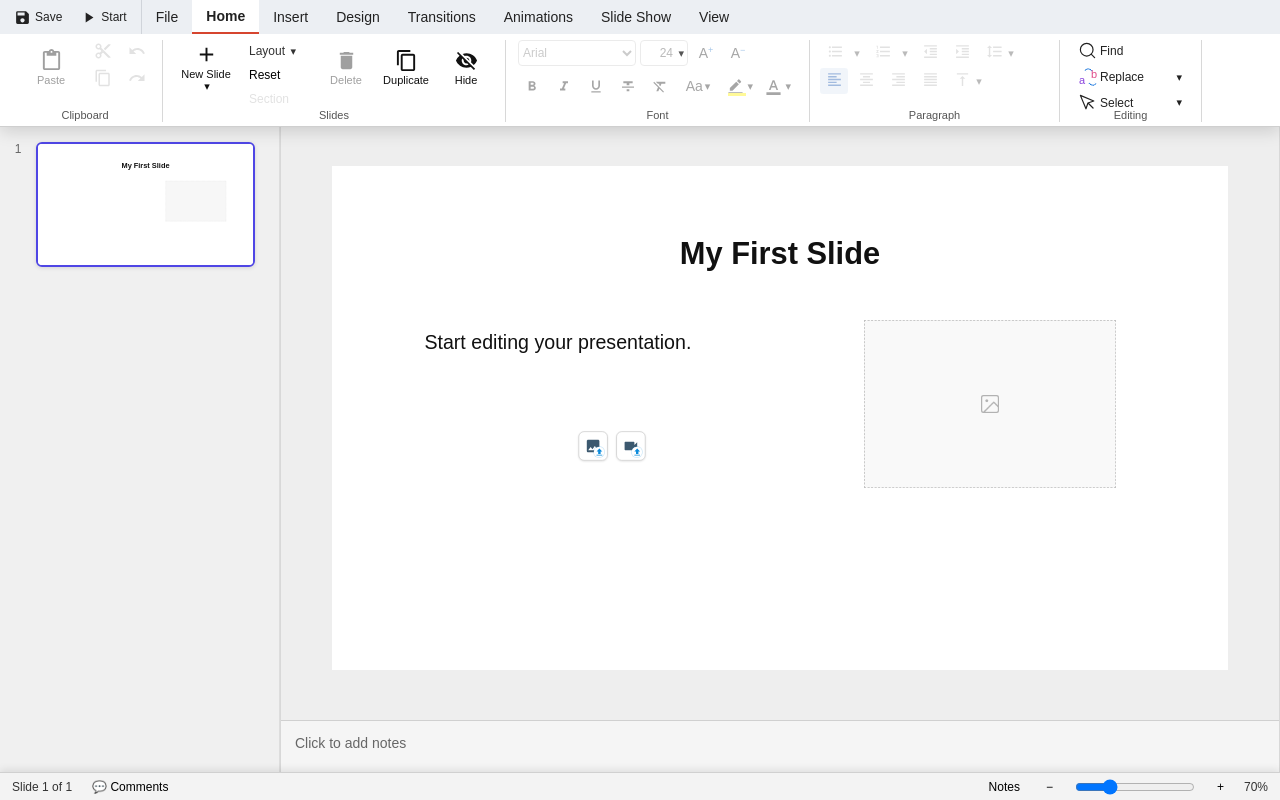
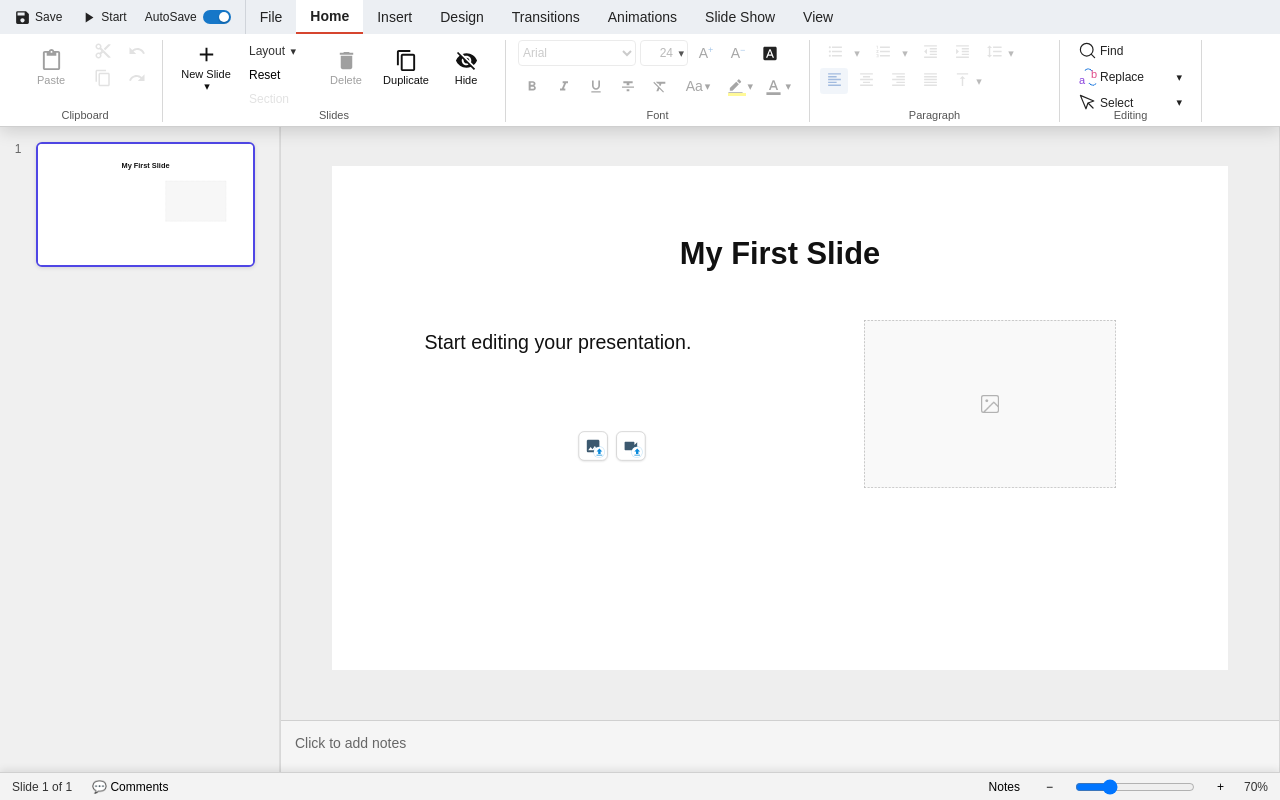
Before and after one commit to NargizaAlieva/revealjs-presentation-editor, a React app in the folder frontend/: page / in a window 1280 px wide. Both pictures are taken after a click on the button "New". Built offline with nearby package versions, Linux system fonts and the light colour scheme; the HTML template or start-up script is replaced by a standard one.

Commit message:
Add AutoSave toggle and custom font upload

```diff
--- a/frontend/src/components/editor/Toolbar.css
+++ b/frontend/src/components/editor/Toolbar.css
@@ -51,6 +51,57 @@
 
 .toolbar-quick-action svg {
   font-size: 17px;
+}
+
+.toolbar-autosave {
+  height: 28px;
+  display: inline-flex;
+  align-items: center;
+  gap: 6px;
+  padding: 0 7px;
+  border: 1px solid transparent;
+  border-radius: 3px;
+  background: transparent;
+  color: #222;
+  cursor: pointer;
+  font: inherit;
+  font-size: 12px;
+}
+
+.toolbar-autosave:hover,
+.toolbar-autosave:focus-visible {
+  border-color: #c7ccd4;
+  background: #ffffff;
+  outline: none;
+}
+
+.toolbar-autosave-switch {
+  position: relative;
+  width: 28px;
+  height: 14px;
+  border-radius: 999px;
+  background: #9ca3af;
+  transition: background-color 0.15s ease;
+}
+
+.toolbar-autosave-switch > span {
+  position: absolute;
+  top: 2px;
+  left: 2px;
+  width: 10px;
+  height: 10px;
+  border-radius: 50%;
+  background: #ffffff;
+  box-shadow: 0 1px 2px rgba(0, 0, 0, 0.25);
+  transition: transform 0.15s ease;
+}
+
+.toolbar-autosave-switch.is-on {
+  background: #1677c8;
+}
+
+.toolbar-autosave-switch.is-on > span {
+  transform: translateX(14px);
 }
 
 .toolbar-tab {
--- a/frontend/src/components/editor/Toolbar.jsx
+++ b/frontend/src/components/editor/Toolbar.jsx
@@ -32,10 +32,12 @@ function getToolbarTabs(isSlideMasterOpen, hasPictureFormat) {
 export default function Toolbar(props) {
   const {
     activeTab,
+    autosaveEnabled,
     isSlideMasterOpen,
     onOpenPreviewFromBeginning,
     onSavePresentation,
     onTabChange,
+    onToggleAutosave,
     selectedMediaElement,
   } = props;
   const [localActiveTab, setLocalActiveTab] = useState("Home");
@@ -75,6 +77,8 @@ export default function Toolbar(props) {
         onTabChange={setCurrentTab}
         onSavePresentation={onSavePresentation}
         onOpenPreviewFromBeginning={onOpenPreviewFromBeginning}
+        autosaveEnabled={autosaveEnabled}
+        onToggleAutosave={onToggleAutosave}
       />
       <ToolbarContent {...props} currentTab={currentTab} />
     </header>
--- a/frontend/src/components/toolbar/home/FontGroup.css
+++ b/frontend/src/components/toolbar/home/FontGroup.css
@@ -22,6 +22,19 @@
   border-radius: 4px;
   background: white;
   font-size: 12px;
+}
+
+.font-upload-input {
+  display: none;
+}
+
+.font-upload-command {
+  flex: 0 0 28px;
+  color: #1677c8;
+}
+
+.font-upload-command svg {
+  font-size: 18px;
 }
 
 .sz-picker {
--- a/frontend/src/components/toolbar/home/FontGroup.jsx
+++ b/frontend/src/components/toolbar/home/FontGroup.jsx
@@ -8,13 +8,13 @@ import {
   MdFormatItalic,
   MdFormatStrikethrough,
   MdFormatUnderlined,
+  MdFontDownload,
 } from "react-icons/md";
 import ColorPicker from "../../canvas/tools/ColorPicker";
 import "./FontGroup.css";
 
 const SIZES = [
-  8, 9, 10, 11, 12, 14, 16, 18, 20, 24, 28, 32, 36, 40, 44, 48, 54, 60,
-  72, 96,
+  8, 9, 10, 11, 12, 14, 16, 18, 20, 24, 28, 32, 36, 40, 44, 48, 54, 60, 72, 96,
 ];
 
 function SizePicker({ value, disabled, onChange }) {
@@ -169,9 +169,15 @@ export default function FontGroup({
   fonts = [],
   onFormatChange,
   onChangeCase,
+  onFontUpload,
 }) {
   const [showCaseMenu, setShowCaseMenu] = useState(false);
+  const [fontUpload, setFontUpload] = useState({
+    loading: false,
+    error: "",
+  });
   const caseRef = useRef(null);
+  const fontInputRef = useRef(null);
 
   useEffect(() => {
     if (!showCaseMenu) return;
@@ -220,8 +226,7 @@ export default function FontGroup({
     if (active) values.delete(name);
     else values.add(name);
     fmt({
-      "text-decoration":
-        values.size > 0 ? [...values].join(" ") : "none",
+      "text-decoration": values.size > 0 ? [...values].join(" ") : "none",
     });
   };
 
@@ -236,6 +241,31 @@ export default function FontGroup({
       highlight: null,
       "super-sub-script": null,
     });
+
+  const uploadFont = async (event) => {
+    const file = event.target.files?.[0];
+    event.target.value = "";
+    if (!file || !onFontUpload) return;
+
+    const fontName = file.name
+      .replace(/\.(ttf|otf|woff2?)$/i, "")
+      .replace(/[_-]+/g, " ")
+      .trim();
+    if (!fontName) return;
+
+    setFontUpload({ loading: true, error: "" });
+    try {
+      await onFontUpload(fontName, file);
+      if (isTextSelected) fmt({ font: fontName });
+      setFontUpload({ loading: false, error: "" });
+    } catch (error) {
+      console.error("[FontGroup] Failed to upload font:", error);
+      setFontUpload({
+        loading: false,
+        error: "The selected font could not be loaded.",
+      });
+    }
+  };
 
   return (
     <div className="ribbon-group font-group">
@@ -279,6 +309,25 @@ export default function FontGroup({
         >
           A<sup>−</sup>
         </button>
+        <button
+          type="button"
+          className="font-command font-upload-command"
+          disabled={!onFontUpload || fontUpload.loading}
+          title={
+            fontUpload.error ||
+            (fontUpload.loading ? "Loading font..." : "Upload font family")
+          }
+          onClick={() => fontInputRef.current?.click()}
+        >
+          <MdFontDownload />
+        </button>
+        <input
+          ref={fontInputRef}
+          className="font-upload-input"
+          type="file"
+          accept=".ttf,.otf,.woff,.woff2,font/ttf,font/otf,font/woff,font/woff2"
+          onChange={uploadFont}
+        />
       </div>
 
       <div className="font-row font-row-bottom">
@@ -334,15 +383,49 @@ export default function FontGroup({
           </button>
           {showCaseMenu && (
             <div className="font-case-menu">
-              <button onMouseDown={(e) => e.preventDefault()} onClick={() => { onChangeCase?.("sentence"); setShowCaseMenu(false); }}>
+              <button
+                onMouseDown={(e) => e.preventDefault()}
+                onClick={() => {
+                  onChangeCase?.("sentence");
+                  setShowCaseMenu(false);
+                }}
+              >
                 Sentence case
               </button>
-              <button onMouseDown={(e) => e.preventDefault()} onClick={() => { onChangeCase?.("lower"); setShowCaseMenu(false); }}>lowercase</button>
-              <button onMouseDown={(e) => e.preventDefault()} onClick={() => { onChangeCase?.("upper"); setShowCaseMenu(false); }}>UPPERCASE</button>
-              <button onMouseDown={(e) => e.preventDefault()} onClick={() => { onChangeCase?.("title"); setShowCaseMenu(false); }}>
+              <button
+                onMouseDown={(e) => e.preventDefault()}
+                onClick={() => {
+                  onChangeCase?.("lower");
+                  setShowCaseMenu(false);
+                }}
+              >
+                lowercase
+              </button>
+              <button
+                onMouseDown={(e) => e.preventDefault()}
+                onClick={() => {
+                  onChangeCase?.("upper");
+                  setShowCaseMenu(false);
+                }}
+              >
+                UPPERCASE
+              </button>
+              <button
+                onMouseDown={(e) => e.preventDefault()}
+                onClick={() => {
+                  onChangeCase?.("title");
+                  setShowCaseMenu(false);
+                }}
+              >
                 Capitalize Each Word
               </button>
-              <button onMouseDown={(e) => e.preventDefault()} onClick={() => { onChangeCase?.("toggle"); setShowCaseMenu(false); }}>
+              <button
+                onMouseDown={(e) => e.preventDefault()}
+                onClick={() => {
+                  onChangeCase?.("toggle");
+                  setShowCaseMenu(false);
+                }}
+              >
                 tOGGLE cASE
               </button>
             </div>
--- a/frontend/src/components/toolbar/home/HomeTab.jsx
+++ b/frontend/src/components/toolbar/home/HomeTab.jsx
@@ -18,6 +18,7 @@ export default function HomeTab({
   currentFormatting = {},
   onFormatChange,
   onChangeCase,
+  onFontUpload,
   isTextSelected = false,
   presentation,
   onCut,
@@ -70,6 +71,7 @@ export default function HomeTab({
         fonts={fonts}
         onFormatChange={onFormatChange}
         onChangeCase={onChangeCase}
+        onFontUpload={onFontUpload}
       />
 
       <ParagraphGroup
--- a/frontend/src/components/toolbar/shell/ToolbarContent.jsx
+++ b/frontend/src/components/toolbar/shell/ToolbarContent.jsx
@@ -54,6 +54,7 @@ export default function ToolbarContent({
   currentFormatting,
   onFormatChange,
   onChangeCase,
+  onFontUpload,
   isTextSelected,
   presentation,
   onNewPresentation,
@@ -176,6 +177,7 @@ export default function ToolbarContent({
           currentFormatting={currentFormatting}
           onFormatChange={onFormatChange}
           onChangeCase={onChangeCase}
+          onFontUpload={onFontUpload}
           isTextSelected={isTextSelected}
           presentation={presentation}
           onCut={onCut}
--- a/frontend/src/components/toolbar/shell/ToolbarQuickActions.jsx
+++ b/frontend/src/components/toolbar/shell/ToolbarQuickActions.jsx
@@ -3,6 +3,8 @@ import { MdPlayArrow, MdSave } from "react-icons/md";
 export default function ToolbarQuickActions({
   onSavePresentation,
   onOpenPreviewFromBeginning,
+  autosaveEnabled = true,
+  onToggleAutosave,
 }) {
   return (
     <div className="toolbar-quick-actions" aria-label="Quick actions">
@@ -24,6 +26,24 @@ export default function ToolbarQuickActions({
         <MdPlayArrow />
         <span>Start</span>
       </button>
+      <button
+        type="button"
+        className="toolbar-autosave"
+        role="switch"
+        aria-checked={autosaveEnabled}
+        onClick={onToggleAutosave}
+        title={`Turn AutoSave ${autosaveEnabled ? "off" : "on"}`}
+      >
+        <span>AutoSave</span>
+        <span
+          className={`toolbar-autosave-switch${
+            autosaveEnabled ? " is-on" : ""
+          }`}
+          aria-hidden="true"
+        >
+          <span />
+        </span>
+      </button>
     </div>
   );
 }
--- a/frontend/src/components/toolbar/shell/ToolbarTabs.jsx
+++ b/frontend/src/components/toolbar/shell/ToolbarTabs.jsx
@@ -6,12 +6,16 @@ export default function ToolbarTabs({
   onTabChange,
   onSavePresentation,
   onOpenPreviewFromBeginning,
+  autosaveEnabled,
+  onToggleAutosave,
 }) {
   return (
     <nav className="toolbar-tabs">
       <ToolbarQuickActions
         onSavePresentation={onSavePresentation}
         onOpenPreviewFromBeginning={onOpenPreviewFromBeginning}
+        autosaveEnabled={autosaveEnabled}
+        onToggleAutosave={onToggleAutosave}
       />
       {tabs.map((tab) => (
         <button
--- a/frontend/src/hooks/useEditorController.js
+++ b/frontend/src/hooks/useEditorController.js
@@ -345,6 +345,7 @@ export function useEditorController() {
     moveSlideDown,
     reorderSlide,
     savePresentation,
+    toggleAutosave,
     resetPresentation,
     addTextElement,
     updateTextElementContent,
@@ -1802,6 +1803,7 @@ useEffect(() => {
     moveSlideDown,
     reorderSlide,
     savePresentation,
+    toggleAutosave,
     resetPresentation,
     updateTextElementContent,
     updateTextElementFormatting,
--- a/frontend/src/pages/EditorPage.jsx
+++ b/frontend/src/pages/EditorPage.jsx
@@ -54,6 +54,8 @@ export default function EditorPage() {
           onMoveSlideUp={ctrl.moveSlideUp}
           onMoveSlideDown={ctrl.moveSlideDown}
           onSavePresentation={ctrl.savePresentation}
+          autosaveEnabled={ctrl.state.autosaveEnabled}
+          onToggleAutosave={ctrl.toggleAutosave}
           onExportPresentation={ctrl.exportPresentation}
           onOpenPreviewFromBeginning={ctrl.handleOpenPreviewFromBeginning}
           onOpenPreviewFromCurrent={ctrl.handleOpenPreviewFromCurrent}
@@ -85,6 +87,7 @@ export default function EditorPage() {
           currentFormatting={ctrl.currentFormatting}
           onFormatChange={ctrl.handleFormatChange}
           onChangeCase={ctrl.handleChangeCase}
+          onFontUpload={ctrl.addFont}
           isTextSelected={
             !!(ctrl.isSlideMasterOpen
               ? ctrl.masterSelectedTextEl
```
Also changed, not shown: frontend/src/hooks/usePresentationFonts.js (+9 -6 lines), 1 other file (tests, documents, lock files or other folders).
